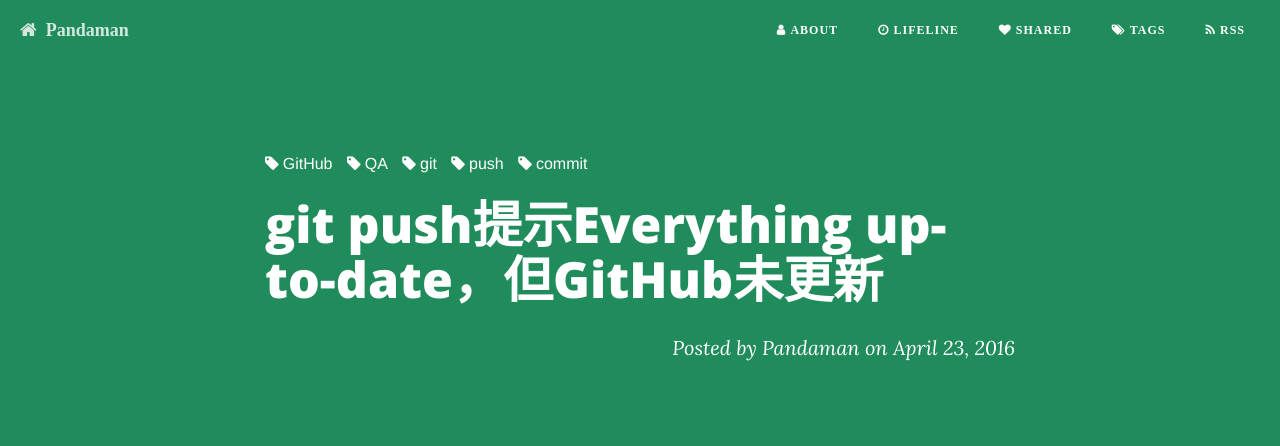
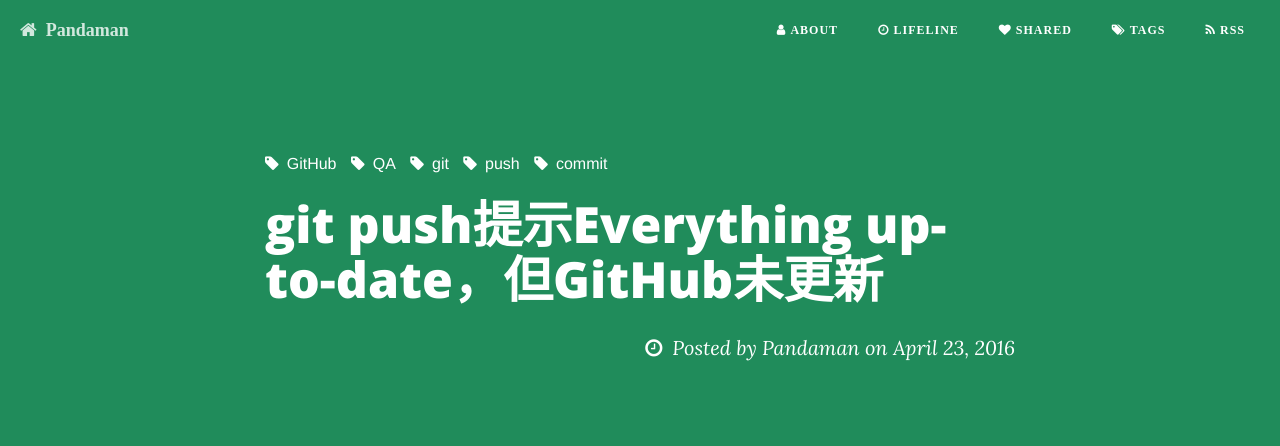
Before and after one commit to ceares/ceares.github.io, a Jekyll site: the page built from _posts/qa/2016-04-23-gitpush.md, in a window 1280 px wide. Shown: the top 446 px of the page. Built offline with Jekyll 4.4.1, drawn with Linux system fonts in a browser that asks for light colours; nearby versions of some CDN libraries; comment, search, counter and statistics services are not loaded.

Commit message:
from sp3

```diff
--- a/_layouts/post.html
+++ b/_layouts/post.html
@@ -15,14 +15,14 @@
                 <div class="post-heading">
                     <div class="Tags">
                         {% for tag in page.tags %}
-                        <a class="tag" href="/tags/#{{ tag }}" title="{{ tag }}"><i class="fa fa-tag">&nbsp;</i>{{ tag }}</a>
+                        <a class="tag" href="/tags/#{{ tag }}" title="{{ tag }}"><i class="fa fa-tag">&nbsp;&nbsp;</i>{{ tag }}</a>
                         {% endfor %}
                     </div>
                     <h1>{{ page.title }}</h1>
                     {% if page.subtitle %}
                     <h2 class="subheading">{{ page.subtitle }}</h2>
                     {% endif %}
-                    <span class="meta">Posted by {% if page.author %}{{ page.author }}{% else %}{{ site.title }}{% endif %} on {{ page.date | date: "%B %-d, %Y" }}</span>
+                    <span class="meta"><i class="fa fa-clock-o">&nbsp;&nbsp;</i>Posted by {% if page.author %}{{ page.author }}{% else %}{{ site.title }}{% endif %} on {{ page.date | date: "%B %-d, %Y" }}</span>
                 </div>
             </div>
         </div>
```
